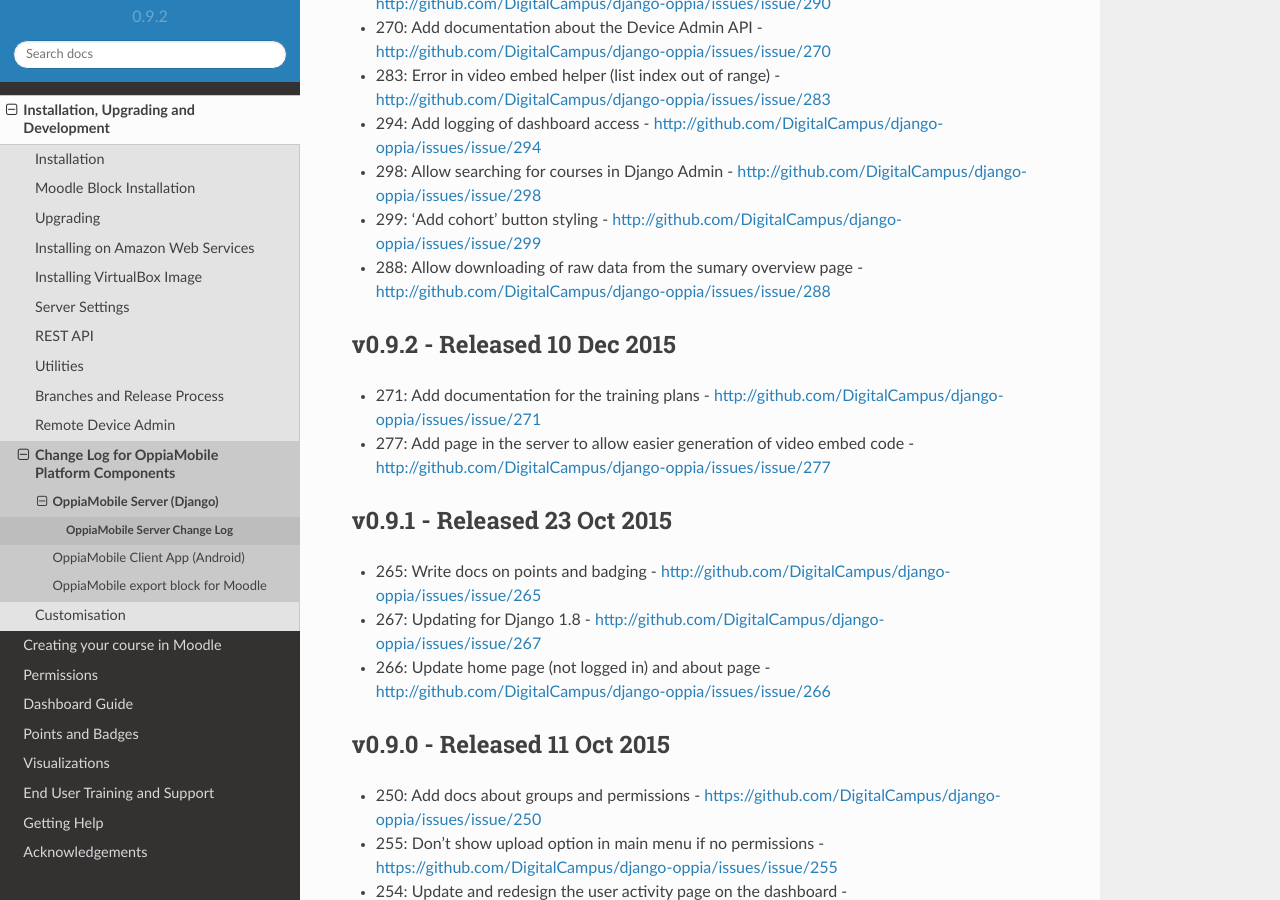
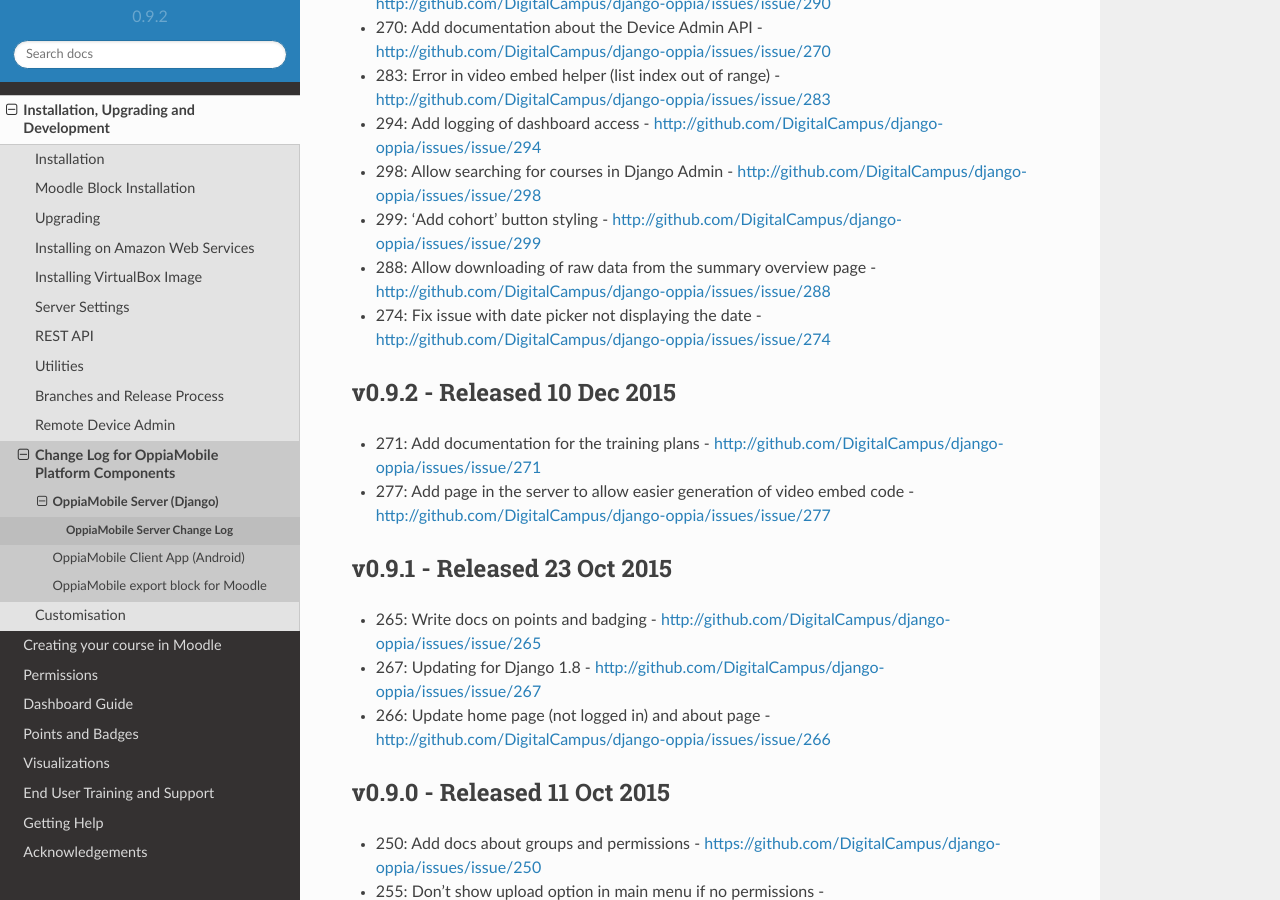
Before and after one commit to DigitalCampus/django-oppia, a Sphinx documentation site: the page built from docs/dev/changelog_server.rst, in a window 1280 px wide and 900 px high, scrolled down 344 px. Built offline with Sphinx 7.4.7 and the Read the Docs theme 2.0.0, drawn with Linux system fonts in a browser that asks for light colours; pages that are not in the unit, such as notebooks, are missing from menus; the version number is read from the project's files by our own code.

Commit message:
274: Fix issue with date picker not displaying the date
Task-Url: http://github.com/DigitalCampus/django-oppia/issues/issue/274

```diff
--- a/docs/dev/changelog_server.rst
+++ b/docs/dev/changelog_server.rst
@@ -13,7 +13,8 @@
 * 294: Add logging of dashboard access - http://github.com/DigitalCampus/django-oppia/issues/issue/294
 * 298: Allow searching for courses in Django Admin - http://github.com/DigitalCampus/django-oppia/issues/issue/298
 * 299: 'Add cohort' button styling - http://github.com/DigitalCampus/django-oppia/issues/issue/299
-* 288: Allow downloading of raw data from the sumary overview page - http://github.com/DigitalCampus/django-oppia/issues/issue/288
+* 288: Allow downloading of raw data from the summary overview page - http://github.com/DigitalCampus/django-oppia/issues/issue/288
+* 274: Fix issue with date picker not displaying the date - http://github.com/DigitalCampus/django-oppia/issues/issue/274
 
 .. _serverv0.9.2:
 
```
